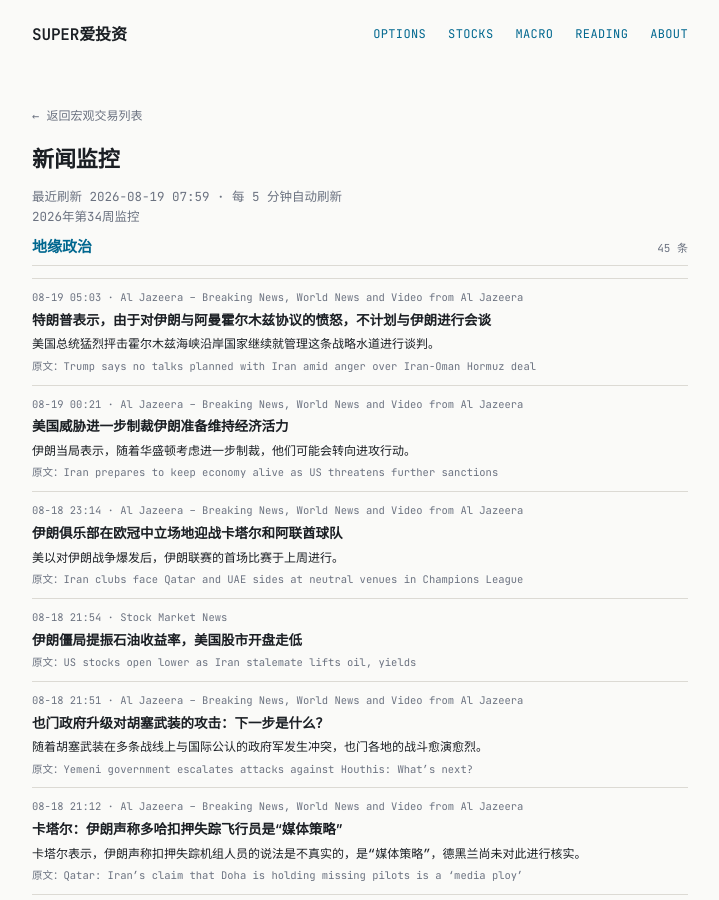
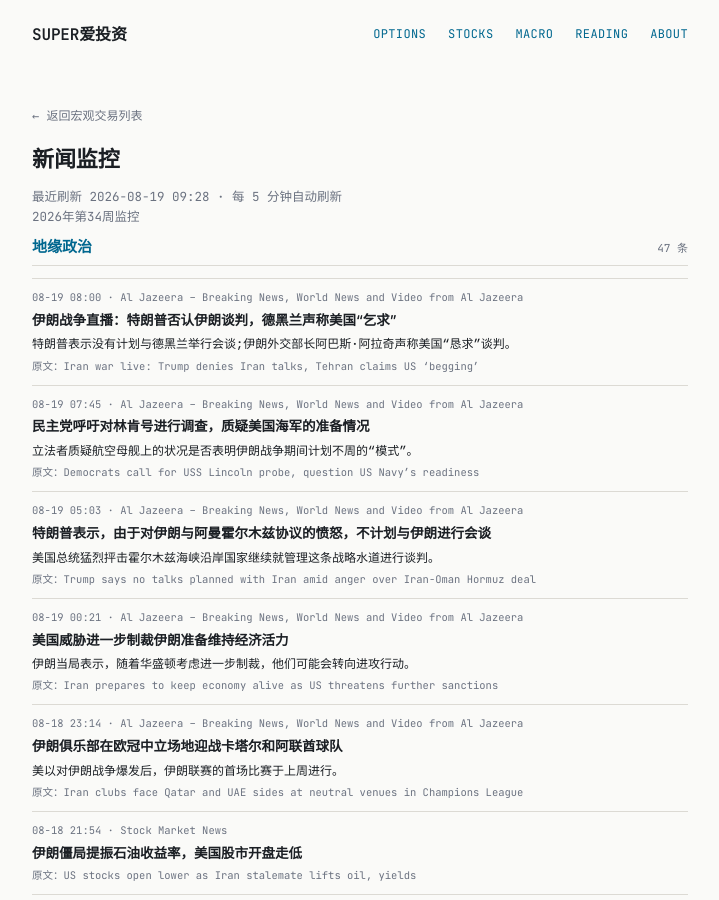
Before and after one commit to tang3super/tang3super.github.io, a Jekyll site: the page built from macro-trade/news-digest.md, in a window 1280 px wide and 900 px high. Shown: the whole window, without its empty margins (280-999 px from the left). Built offline with Jekyll 4.4.1, drawn with Linux system fonts in a browser that asks for light colours.

Commit message:
sync news-digest article

```diff
--- a/macro-trade/news-digest.md
+++ b/macro-trade/news-digest.md
@@ -5,11 +5,25 @@ title: 新闻监控
 date: '2026-08-19'
 summary: 2026年第34周监控
 week_label: 2026年第34周监控
-last_updated: 2026-08-19 07:59
+last_updated: 2026-08-19 09:28
 refresh_note: 每 5 分钟自动刷新
 topics:
 - name: 地缘政治
   items:
+  - title: 'Iran war live: Trump denies Iran talks, Tehran claims US ‘begging’'
+    summary: Trump says no talks with Tehran scheduled; Iranian Foreign Minister Abbas Araghchi claims US 'begging' for negotiations.
+    link: https://www.aljazeera.com/news/liveblog/2026/8/19/iran-war-live-trump-denies-iran-talks-tehran-claims-us-begging?traffic_source=rss
+    source: Al Jazeera – Breaking News, World News and Video from Al Jazeera
+    time: 08-19 08:00
+    title_zh: 伊朗战争直播：特朗普否认伊朗谈判，德黑兰声称美国“乞求”
+    summary_zh: 特朗普表示没有计划与德黑兰举行会谈;伊朗外交部长阿巴斯·阿拉奇声称美国“恳求”谈判。
+  - title: Democrats call for USS Lincoln probe, question US Navy’s readiness
+    summary: Lawmakers question whether conditions on the aircraft carrier indicate a 'pattern' of poor planning amid the Iran war.
+    link: https://www.aljazeera.com/news/2026/8/18/democrats-call-for-uss-lincoln-probe-question-us-navys-readiness?traffic_source=rss
+    source: Al Jazeera – Breaking News, World News and Video from Al Jazeera
+    time: 08-19 07:45
+    title_zh: 民主党呼吁对林肯号进行调查，质疑美国海军的准备情况
+    summary_zh: 立法者质疑航空母舰上的状况是否表明伊朗战争期间计划不周的“模式”。
   - title: Trump says no talks planned with Iran amid anger over Iran-Oman Hormuz deal
     summary: US president hits out as states bordering the Strait of Hormuz continue talks on managing the strategic waterway.
     link: https://www.aljazeera.com/news/2026/8/18/no-talks-with-iran-says-trump-as-us-president-stews-over-hormuz-deal?traffic_source=rss
```
